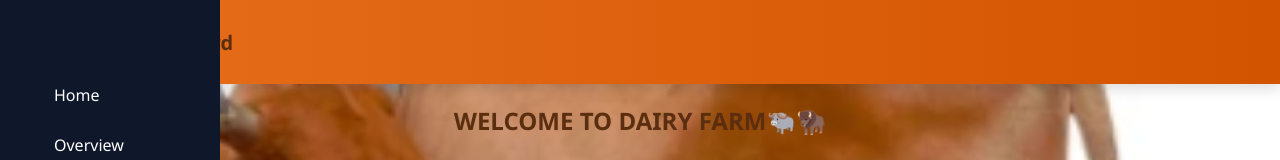
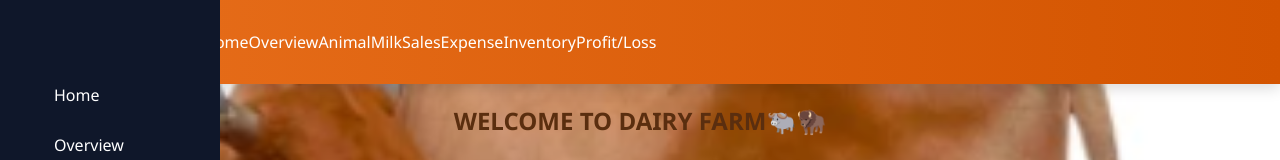
Before and after one commit to Yaganti-Spandana/farm, a React (Create React App) app: page / in a window 1280 px wide. Shown: the top 160 px of the page. Built offline with nearby package versions, Linux system fonts and the light colour scheme; some icons are missing.

Commit message:
Update navbar.js

```diff
--- a/src/components/navbar/navbar.js
+++ b/src/components/navbar/navbar.js
@@ -14,20 +14,27 @@ import "./navbar.css";
 function Navbar() {
   const [open, setOpen] = useState(false);
 
-  const toggleDrawer = () => {
-    setOpen(!open);
-  };
-
-  const closeDrawer = () => {
-    setOpen(false);
-  };
+  const toggleDrawer = () => setOpen(!open);
+  const closeDrawer = () => setOpen(false);
 
   return (
     <>
-      {/* ===== TOP NAVBAR ===== */}
-      <div className="navbar">
+      {/* ===== DESKTOP NAVBAR ===== */}
+      <div className="navbar desktop-nav">
+        <h2 className="logo">Dairy Dashboard</h2>
+
+        <div className="desktop-menu">
+          <Link to="/">Home</Link>
+          <Link to="/overview">Overview</Link>
+          <Link to="/animal">Animal</Link>
+          <Link to="/milk">Milk</Link>
+          <Link to="/sales">Sales</Link>
+          <Link to="/expense">Expense</Link>
+          <Link to="/inventory">Inventory</Link>
+          <Link to="/profitloss">Profit/Loss</Link>
+        </div>
+
         <MenuIcon className="menu-btn" onClick={toggleDrawer} />
-        <h2 className="logo">Dairy Dashboard</h2>
       </div>
 
       {/* ===== MOBILE DRAWER ===== */}
@@ -97,7 +104,6 @@ function Navbar() {
         </Link>
       </div>
 
-      {/* ===== BACKDROP ===== */}
       {open && <div className="backdrop" onClick={closeDrawer}></div>}
     </>
   );
```
